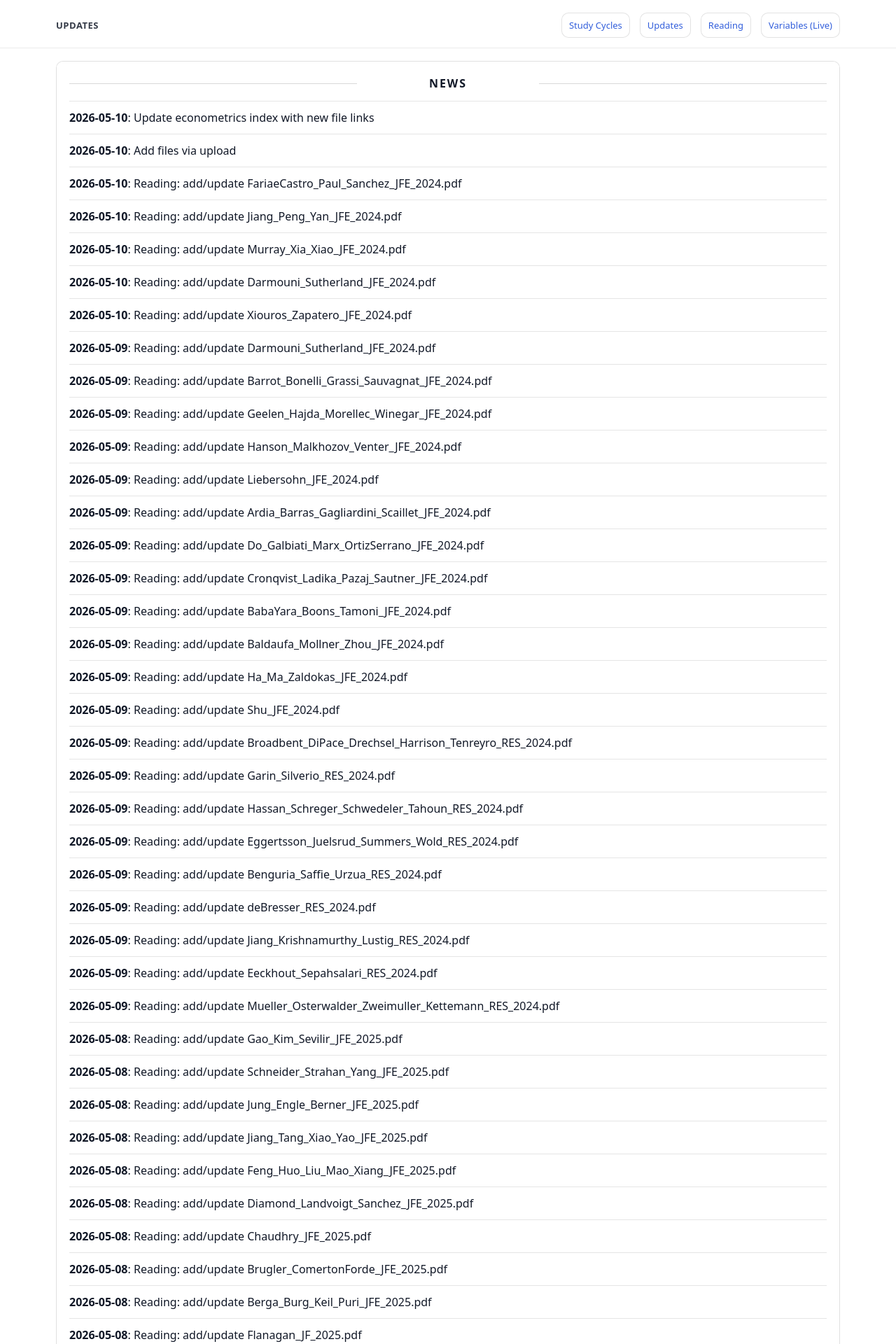
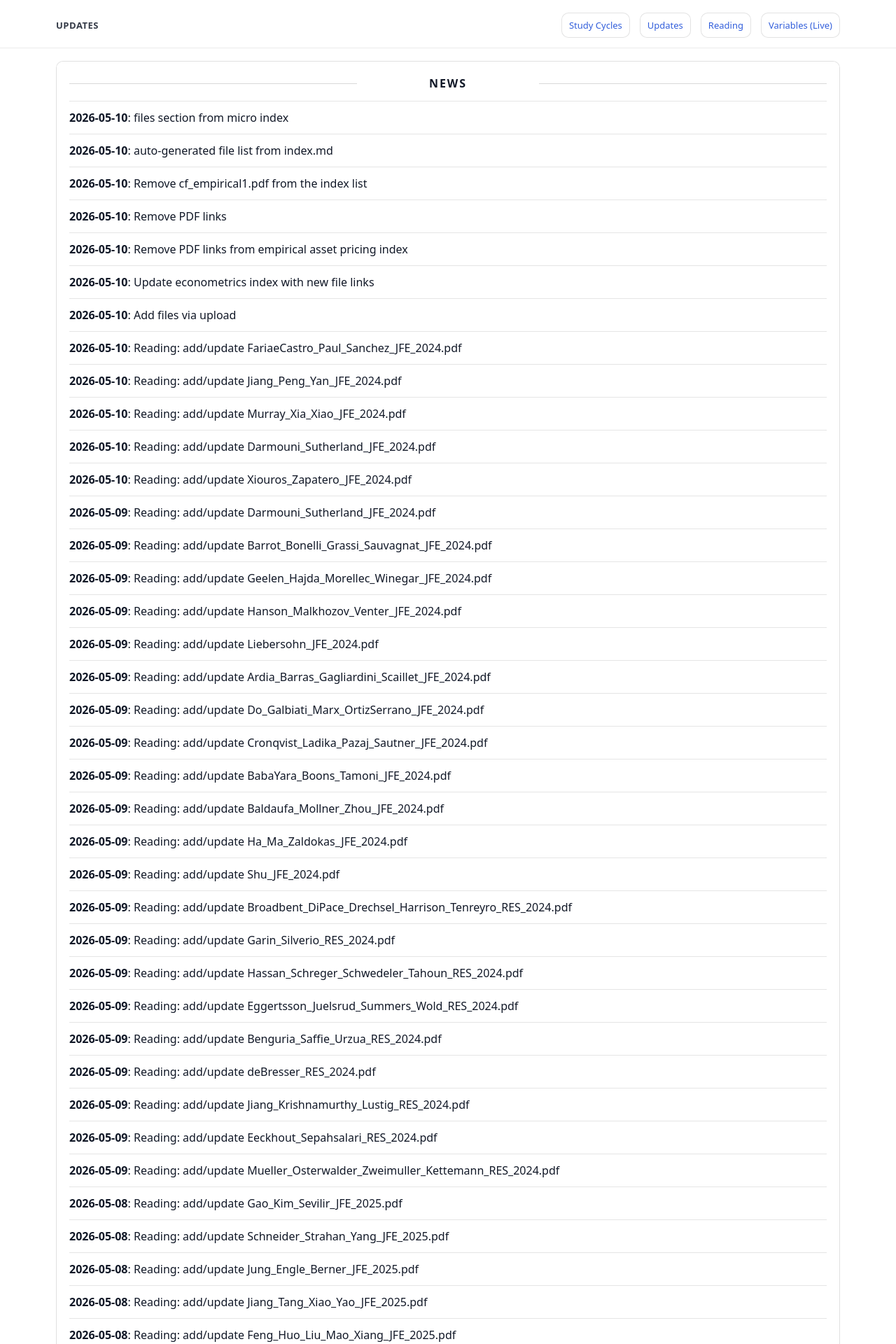
Before and after one commit to yaxinzn/study-archive, a Jekyll site: the page built from updates/index.md, in a window 1280 px wide. Shown: the top 1920 px of the page at 70% size. Built offline with Jekyll 4.4.1, drawn with Linux system fonts in a browser that asks for light colours; some of the changed text lies outside the part shown.

Commit message:
chore: update NEWS feed

```diff
--- a/_data/news.yml
+++ b/_data/news.yml
@@ -1,4 +1,19 @@
 # Auto-generated update history (sorted newest -> oldest). Do not edit manually.
+- ts: "1778393072"
+  date: "2026-05-10"
+  title: "files section from micro index"
+- ts: "1778393039"
+  date: "2026-05-10"
+  title: "auto-generated file list from index.md"
+- ts: "1778392999"
+  date: "2026-05-10"
+  title: "Remove cf_empirical1.pdf from the index list"
+- ts: "1778392980"
+  date: "2026-05-10"
+  title: "Remove PDF links"
+- ts: "1778392951"
+  date: "2026-05-10"
+  title: "Remove PDF links from empirical asset pricing index"
 - ts: "1778392865"
   date: "2026-05-10"
   title: "Update econometrics index with new file links"
```
